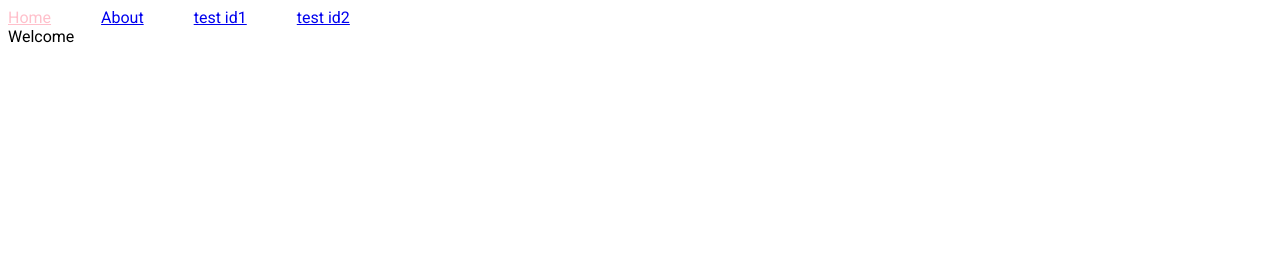
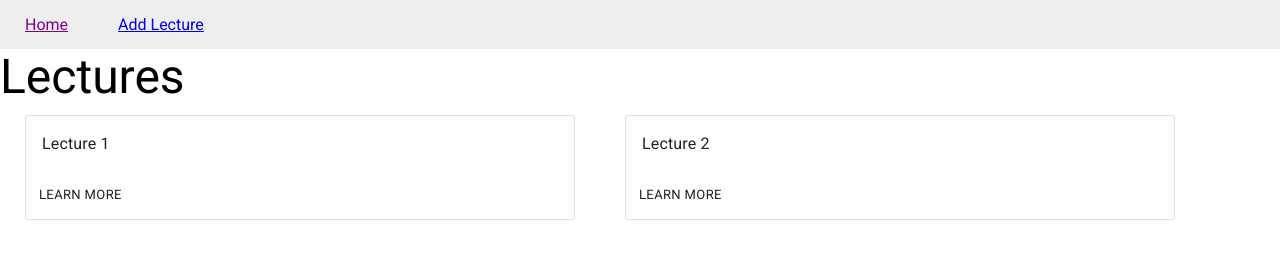
Before and after one commit to jnotis99/watson-lecture-summaries, a React app: page / in a window 1280 px wide. Built offline with nearby package versions, Linux system fonts and the light colour scheme.

Commit message:
basic structure - need add lecture page

```diff
--- a/src/components/app.js
+++ b/src/components/app.js
@@ -4,6 +4,7 @@ import {
   BrowserRouter as Router, Route, Switch,
 } from 'react-router-dom';
 import NavBar from './navbar';
+import Lectures from './lectures';
 import Counter from './counter';
 import Controls from './controls';
 
@@ -16,9 +17,9 @@ const About = (props) => {
     </div>
   );
 };
-const Welcome = (props) => {
-  return <div>Welcome</div>;
-};
+// const Welcome = (props) => {
+//   return <div>Welcome</div>;
+// };
 
 const FallBack = (props) => {
   return <div>URL Not Found</div>;
@@ -38,8 +39,8 @@ const App = (props) => {
       <div className={checkTheme()}>
         <NavBar />
         <Switch>
-          <Route exact path="/" component={Welcome} />
-          <Route exact path="/lectures" component={About} />
+          <Route exact path="/" component={Lectures} />
+          <Route exact path="/lectures/new" component={About} />
           <Route path="/lectures/:id" component={Test} />
           <Route render={() => (<FallBack />)} />
         </Switch>
--- /dev/null
+++ b/src/components/lectureCard.js
@@ -0,0 +1,35 @@
+import React from 'react';
+import { Link } from 'react-router-dom';
+import { makeStyles } from '@material-ui/core/styles';
+import {
+  Button, Card, CardActions, CardContent, Typography,
+} from '@material-ui/core';
+// import { connect } from 'react-redux';
+
+const useStyles = makeStyles({
+  root: {
+    minWidth: '550px',
+    margin: '10px 25px',
+    textDecoration: 'none',
+  },
+
+});
+
+const LectureCard = (props) => {
+  const styles = useStyles();
+
+  return (
+    <Link to={() => { return `/lectures/${props.lecture.id}`; }} className={styles.root}>
+      <Card variant="outlined">
+        <CardContent>
+          <Typography>{props.lecture.name}</Typography>
+        </CardContent>
+        <CardActions>
+          <Button size="small">Learn More</Button>
+        </CardActions>
+      </Card>
+    </Link>
+  );
+};
+
+export default LectureCard;
--- /dev/null
+++ b/src/components/lectures.js
@@ -0,0 +1,49 @@
+import React from 'react';
+// import { Link } from 'react-router-dom';
+// import { connect } from 'react-redux';
+import { makeStyles } from '@material-ui/core/styles';
+import { Box, Typography } from '@material-ui/core';
+import LectureCard from './lectureCard';
+
+const useStyles = makeStyles({
+  root: {},
+});
+
+const Lectures = (props) => {
+  const styles = useStyles();
+
+  const lectureArr = [
+    {
+      id: 1,
+      name: 'Lecture 1',
+      description: 'Test 1',
+    },
+    {
+      id: 2,
+      name: 'Lecture 2',
+      description: 'Test 2',
+    },
+  ];
+
+  const renderLectures = () => {
+    if (lectureArr) {
+      const lecJsx = lectureArr.map((lec) => {
+        return <LectureCard lecture={lec} key={lec.id} />;
+      });
+      return lecJsx;
+    } else return <div />;
+  };
+
+  return (
+    <Box flexDirection="column" justifyContent="center" alignItems="flex-start" className={styles.root}>
+      <Box className="posts-header">
+        <Typography variant="h3">Lectures</Typography>
+      </Box>
+      <Box display="flex" flexWrap="wrap" justifyContent="flex-start" alignItems="center">
+        { renderLectures() }
+      </Box>
+    </Box>
+  );
+};
+
+export default Lectures;
--- a/src/components/navbar.js
+++ b/src/components/navbar.js
@@ -1,17 +1,17 @@
 import React from 'react';
 import { NavLink } from 'react-router-dom';
 import { Box } from '@material-ui/core';
-import { createStyles, makeStyles } from '@material-ui/core/styles';
+import { makeStyles } from '@material-ui/core/styles';
 
-const useStyles = makeStyles(() => createStyles({
+const useStyles = makeStyles({
   root: {
-    // backgroundColor: '#333',
-    margin: 0,
+    backgroundColor: '#eee',
+    padding: '15px 25px',
   },
   navItem: {
     paddingRight: '50px',
   },
-}));
+});
 
 const NavBar = (props) => {
   const styles = useStyles();
@@ -19,9 +19,7 @@ const NavBar = (props) => {
     <nav className={styles.root}>
       <Box flexDirection="row">
         <NavLink to="/" exact className={styles.navItem}>Home</NavLink>
-        <NavLink to="/lectures" exact className={styles.navItem}>About</NavLink>
-        <NavLink to="/lectures/id1" className={styles.navItem}>test id1</NavLink>
-        <NavLink to="/lectures/id2" className={styles.navItem}>test id2</NavLink>
+        <NavLink to="/lectures/new" exact className={styles.navItem}>Add Lecture</NavLink>
       </Box>
     </nav>
   );
--- a/src/index.html
+++ b/src/index.html
@@ -2,13 +2,12 @@
 <html>
 
 <head>
-  <title>Lecture Summarizier</title>
+  <title>Lecture Summarizer</title>
   <meta name="viewport" content="width=device-width, initial-scale=1.0">
   <link href="https://fonts.googleapis.com/css?family=Roboto" rel="stylesheet">
 </head>
 
 <body>
-  <div class="logo"></div>
   <div id="main">Loading</div>
 </body>
 
--- a/src/style.scss
+++ b/src/style.scss
@@ -1,15 +1,12 @@
-body,
-html {
+html,
+body {
+    padding: 0;
+    margin: 0;
     font-family: "Roboto", sans-serif;
-    // background: linear-gradient(
-    //     to bottom,
-    //     #87e0fd 0%,
-    //     #53cbf1 40%,
-    //     #05abe0 100%
-    // );
-    height: 100%;
+    background-size: cover;
+    min-height: 100%;
 }
 
 .active {
-    color: pink;
+    color: purple;
 }
```
Also changed, not shown: src/components/lecture.js (added, +14 -0 lines), README.md.
